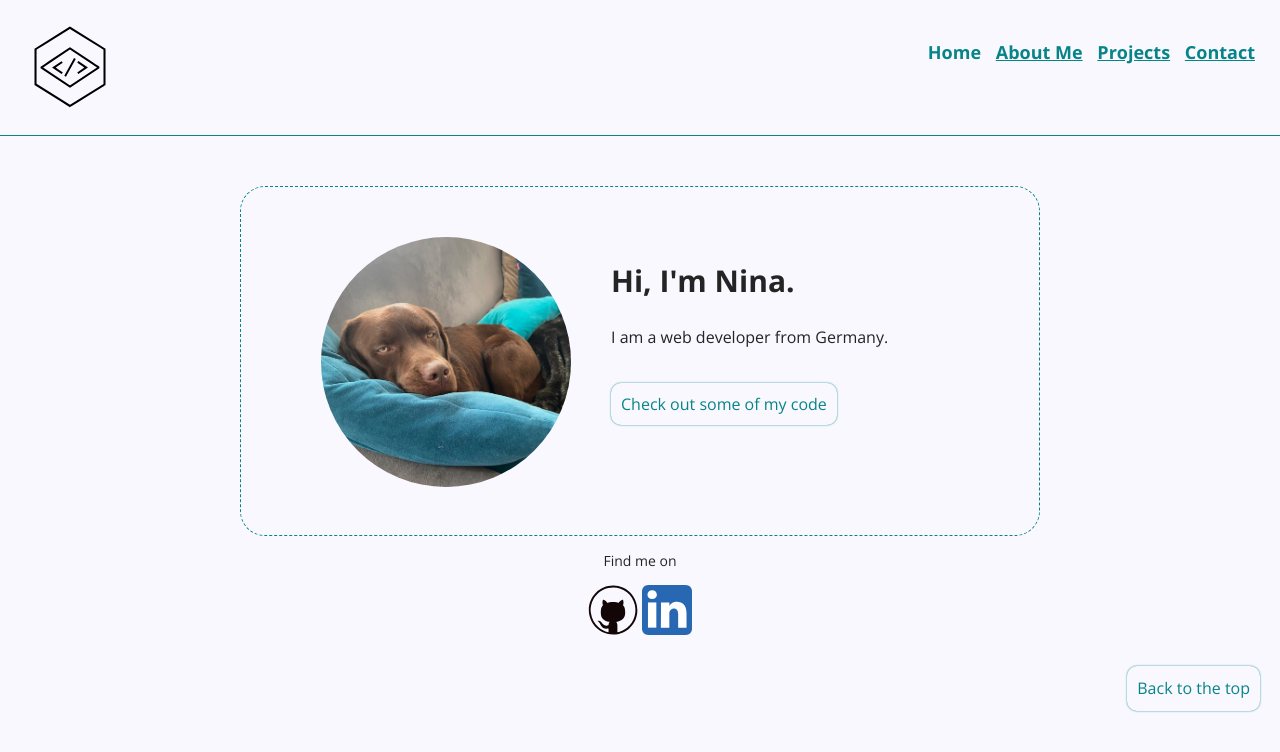
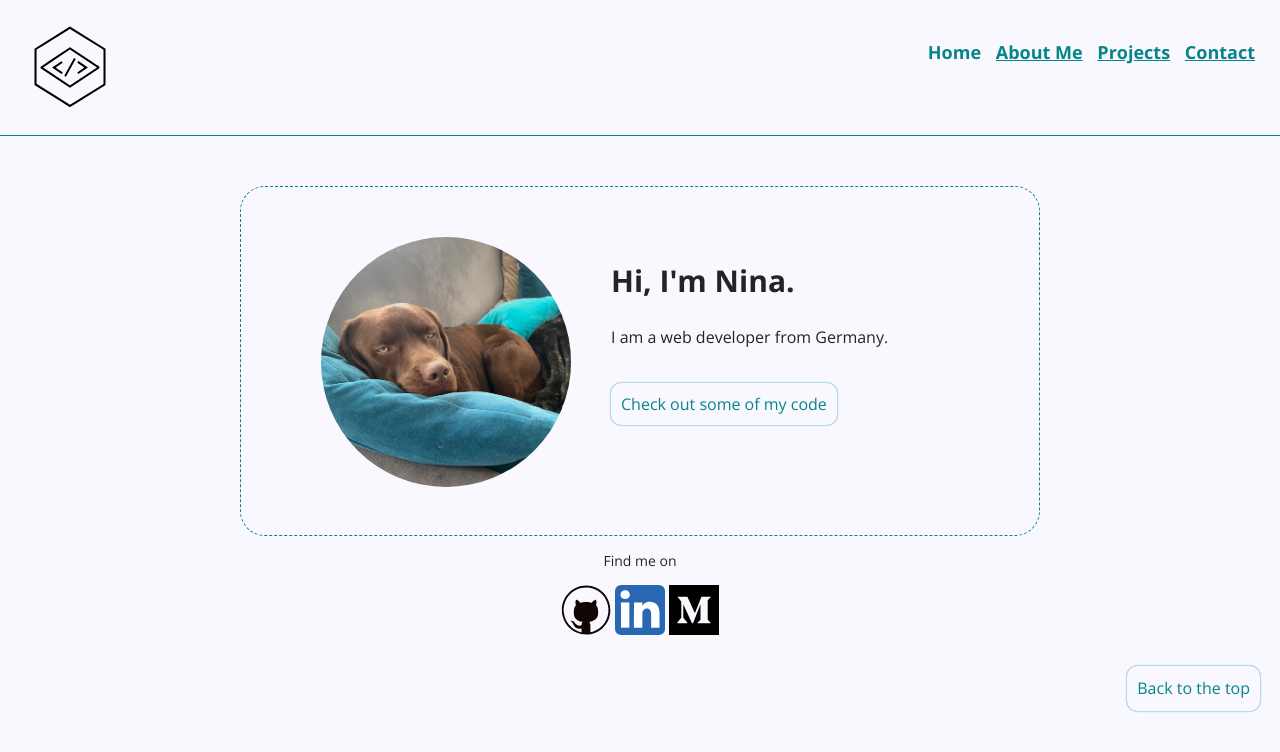
Before and after one commit to nxlim-00/portfolio-website, a plain HTML site: page index.html in a window 1280 px wide. Drawn offline with nearby package versions, Linux system fonts and the light colour scheme.

Commit message:
Added clickable medium icon

```diff
--- a/index.html
+++ b/index.html
@@ -94,6 +94,12 @@
           alt="LinkedIn logo"
           onClick="window.open('https://www.linkedin.com/in/nina-zankl-406233245/')"
         />
+        <img
+          class="socials"
+          src="img/medium-icon.svg"
+          alt="Medium logo"
+          onClick="window.open('https://medium.com/@niluza20')"
+        />
       </div>
     </footer>
     <br />
```
